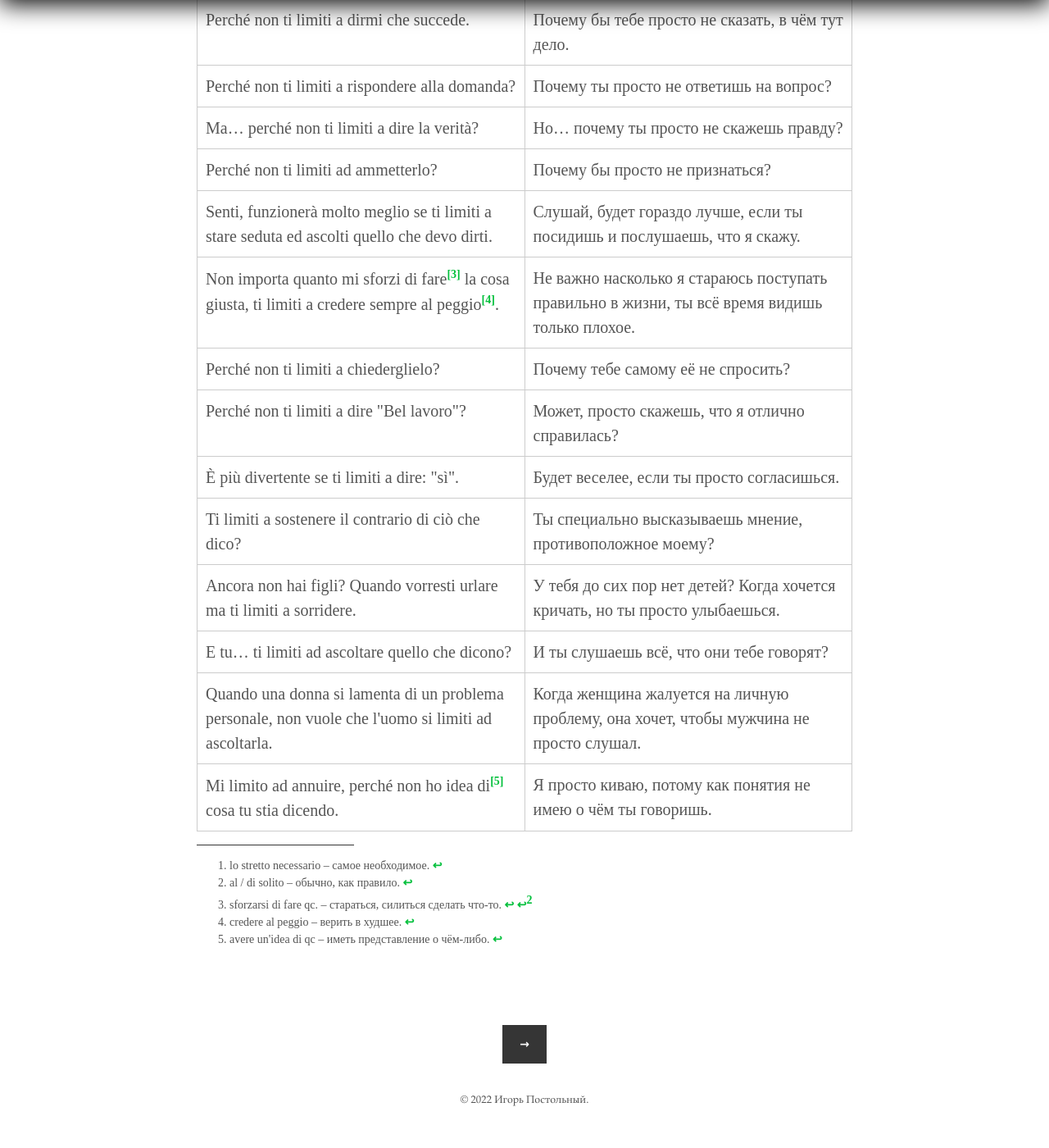
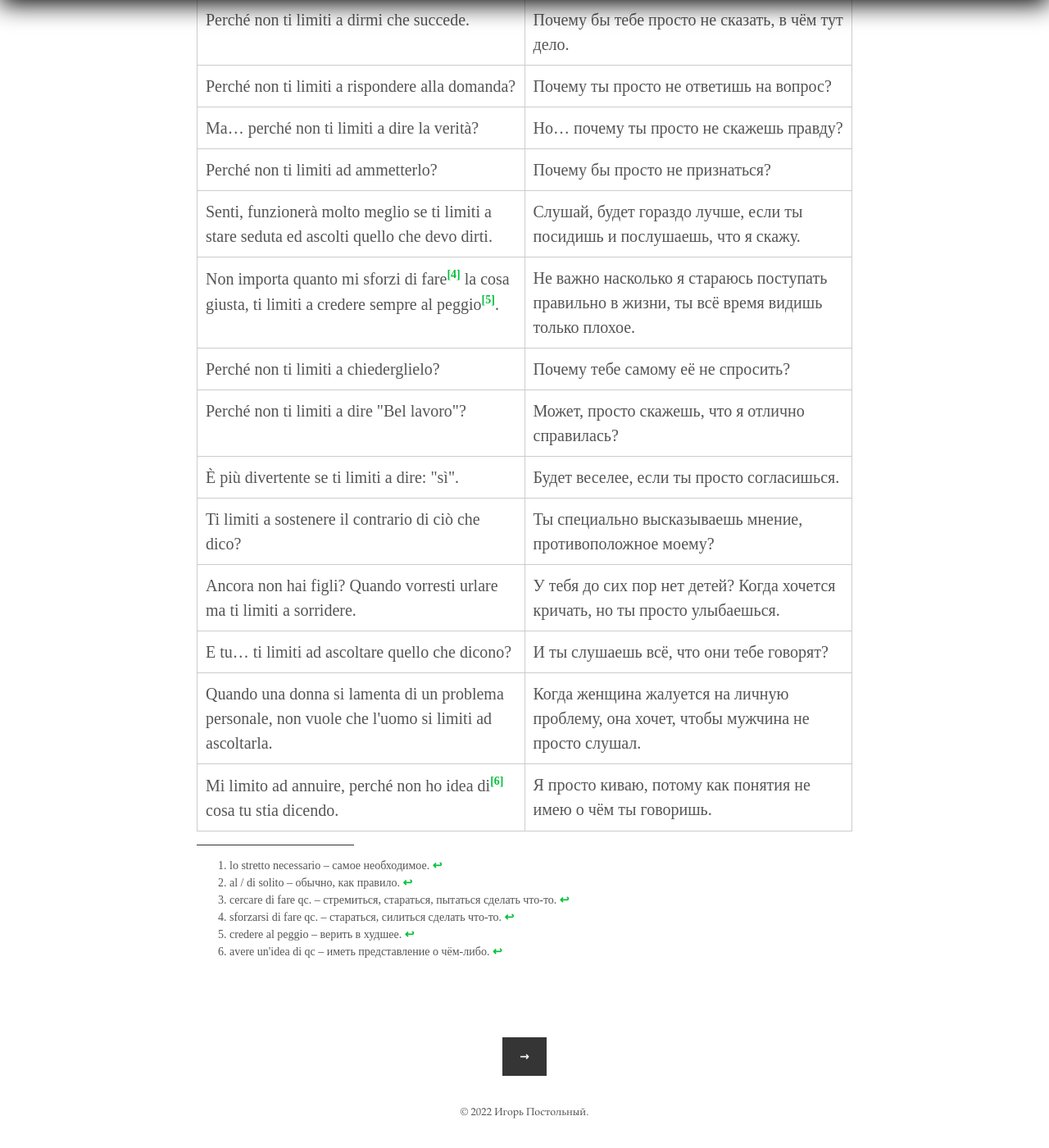
Before and after one commit to postolny/postolny.github.io, a Jekyll site: the page built from _posts/2022-08-04-limitarsi.md, in a window 1280 px wide and 1400 px high, scrolled down 2325 px. Shown: the whole window at 82% size. Built offline with Jekyll 4.4.1, drawn with Linux system fonts in a browser that asks for light colours.

Commit message:
Add files via upload

```diff
--- a/_posts/2022-08-04-limitarsi.md
+++ b/_posts/2022-08-04-limitarsi.md
@@ -46,7 +46,7 @@ v.pronom.intr. FO
 |Ma... perché non ti limiti a dire la verità?|Но... почему ты просто не скажешь правду?|
 |Perché non ti limiti ad ammetterlo?|Почему бы просто не признаться?|
 |Senti, funzionerà molto meglio se ti limiti a stare seduta ed ascolti quello che devo dirti.|Слушай, будет гораздо лучше, если ты посидишь и послушаешь, что я скажу.|
-|Non importa quanto mi sforzi di fare[^3] la cosa giusta, ti limiti a credere sempre al peggio[^4].|Не важно насколько я стараюсь поступать правильно в жизни, ты всё время видишь только плохое.|
+|Non importa quanto mi sforzi di fare[^4] la cosa giusta, ti limiti a credere sempre al peggio[^5].|Не важно насколько я стараюсь поступать правильно в жизни, ты всё время видишь только плохое.|
 |Perché non ti limiti a chiederglielo?|Почему тебе самому её не спросить?|
 |Perché non ti limiti a dire "Bel lavoro"?|Может, просто скажешь, что я отлично справилась?|
 |È più divertente se ti limiti a dire: "sì".|Будет веселее, если ты просто согласишься.|
@@ -62,8 +62,8 @@ v.pronom.intr. FO
 
 [^3]: cercare di fare qc. – стремиться, стараться, пытаться сделать что-то.
 
-[^3]: sforzarsi di fare qc. – стараться, силиться сделать что-то.
+[^4]: sforzarsi di fare qc. – стараться, силиться сделать что-то.
 
-[^4]: credere al peggio – верить в худшее.
+[^5]: credere al peggio – верить в худшее.
 
 [^6]: avere un'idea di qc – иметь представление о чём-либо.
```
